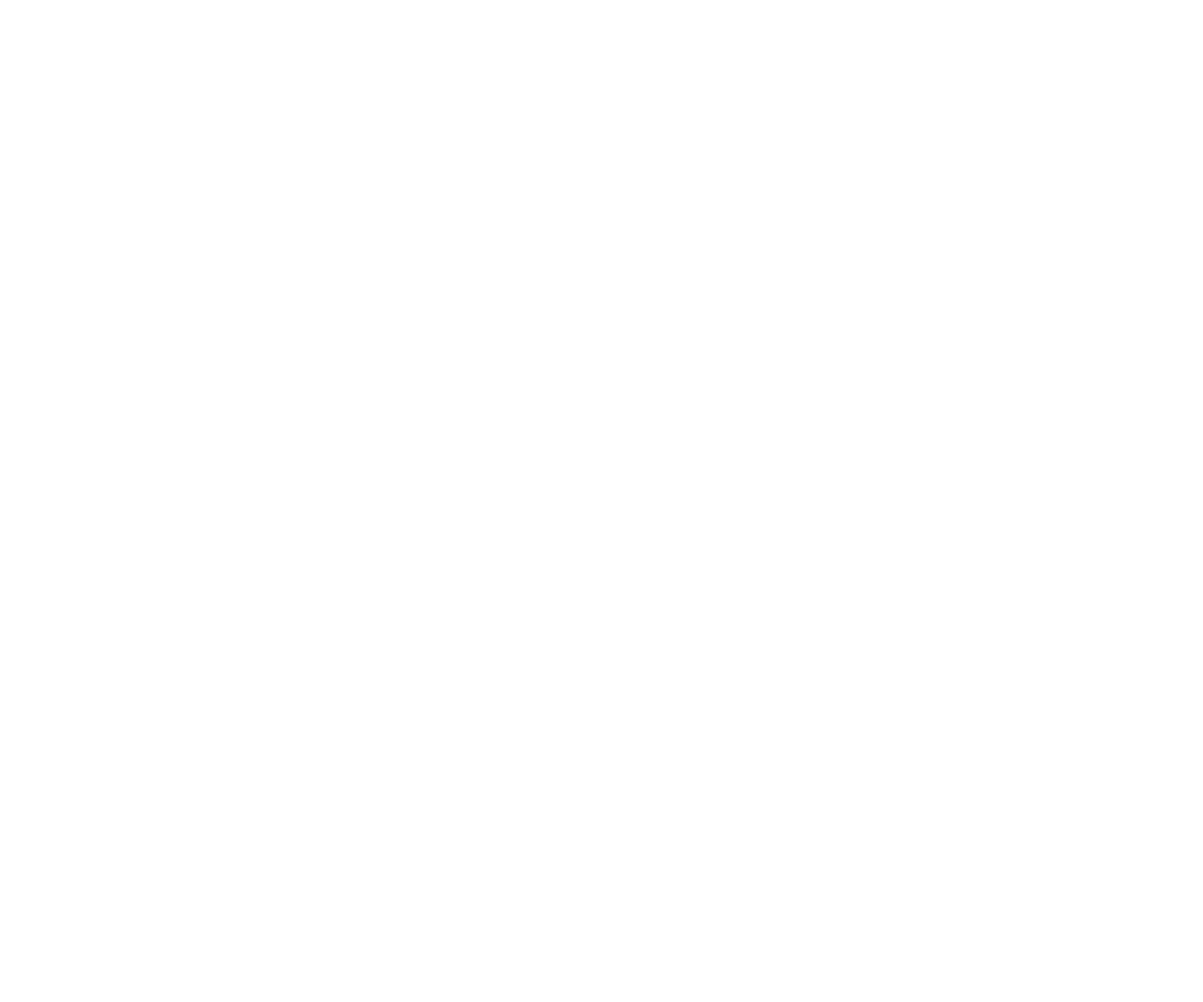
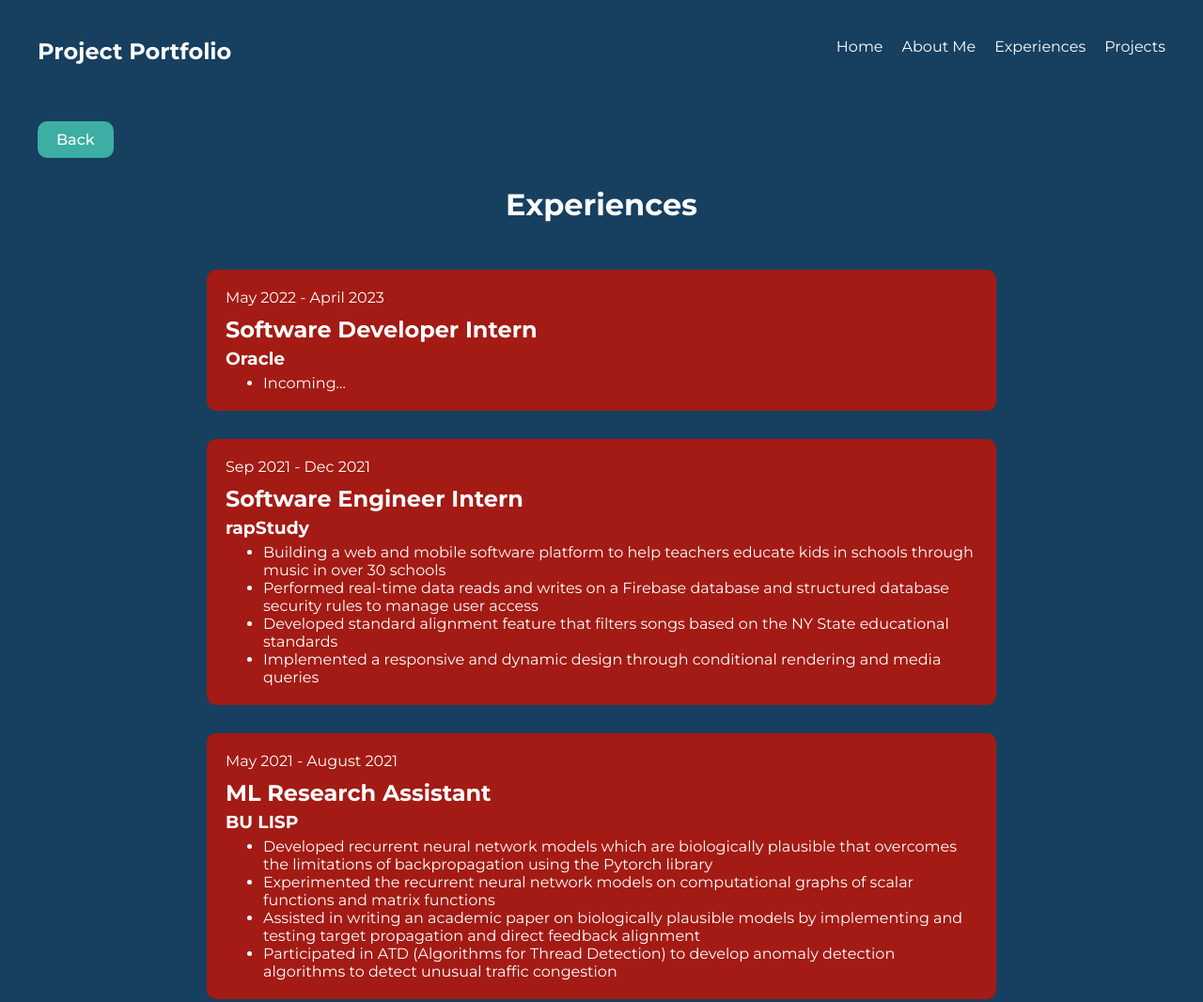
Before and after one commit to jongjin-j/Portfolio, a Gatsby site: page /experiences in a window 1280 px wide. Before the commit this address had no page. Shown: the top 1066 px of the page at 94% size. Before the commit the page ends 800 px from the top, so only its background shows below. Built offline with nearby package versions, Linux system fonts and the light colour scheme; Gatsby itself is replaced by a stand-in of ours.

Commit message:
Added experiences to portfolio

```diff
--- a/src/components/Navbar.js
+++ b/src/components/Navbar.js
@@ -22,6 +22,7 @@
             <div className="links">
                 <Link to="/">Home</Link>
                 <Link to="/about">About Me</Link>
+                <Link to="/experiences">Experiences</Link>
                 <Link to="/projects">Projects</Link>
             </div>
         </nav>
--- /dev/null
+++ b/src/pages/experiences.js
@@ -0,0 +1,56 @@
+import { Link } from 'gatsby'
+import React from 'react'
+import Layout from '../components/Layout'
+import * as styles from '../styles/experiences.module.css'
+
+
+export default function about() {
+    return (
+        <Layout>
+            <Link className={styles.button} to="/">Back</Link>
+            <div className={styles.container}>
+                <h2>Experiences</h2>
+                <div className={styles.experiences}>
+                    <Link to="https://www.oracle.com/index.html">
+                        <div className={styles.item}>
+                            <plaintext>May 2022 - April 2023</plaintext>
+                            <h3 className={styles.jobtitle}>Software Developer Intern</h3>
+                            <h3>Oracle</h3>
+                            <ul className={styles.list}>
+                                <li>Incoming...</li>
+                            </ul>
+                        </div>
+                    </Link>
+
+                    <Link to="https://rapstudy.com/">
+                        <div className={styles.item}>
+                            <plaintext>Sep 2021 - Dec 2021</plaintext>
+                            <h3 className={styles.jobtitle}>Software Engineer Intern</h3>
+                            <h3>rapStudy</h3>
+                            <ul className={styles.list}>
+                                <li>Building a web and mobile software platform to help teachers educate kids in schools through music in over 30 schools</li>
+                                <li>Performed real-time data reads and writes on a Firebase database and structured database security rules to manage user access</li>
+                                <li>Developed standard alignment feature that filters songs based on the NY State educational standards</li>
+                                <li>Implemented a responsive and dynamic design through conditional rendering and media queries</li>
+                            </ul>
+                        </div>
+                    </Link>
+
+                    <Link to="http://cs-people.bu.edu/spchin/">
+                        <div className={styles.item}>
+                            <plaintext>May 2021 - August 2021</plaintext>
+                            <h3 className={styles.jobtitle}>ML Research Assistant</h3>
+                            <h3>BU LISP</h3>
+                            <ul className={styles.list}>
+                                <li>Developed recurrent neural network models which are biologically plausible that overcomes the limitations of backpropagation using the Pytorch library</li>
+                                <li>Experimented the recurrent neural network models on computational graphs of scalar functions and matrix functions</li>
+                                <li>Assisted in writing an academic paper on biologically plausible models by implementing and testing target propagation and direct feedback alignment</li>
+                                <li>Participated in ATD (Algorithms for Thread Detection) to develop anomaly detection algorithms to detect unusual traffic congestion</li>
+                            </ul>
+                        </div>
+                    </Link>
+                </div>
+            </div>
+        </Layout>
+    )
+}
--- a/src/pages/index.js
+++ b/src/pages/index.js
@@ -15,6 +15,7 @@
           <p>📍 Toronto &amp; Boston</p>
           <div className={styles.buttonContainer}>
             <a className = {styles.button} target="_blank" rel="noopener noreferrer" href={resume}>Resume</a>
+            <Link className={styles.button} to="/experiences">Experiences</Link>
             <Link className={styles.button} to="/projects">Projects</Link>
           </div>
         </div>
--- /dev/null
+++ b/src/styles/experiences.module.css
@@ -0,0 +1,74 @@
+.container {
+    text-align: center;
+    margin-bottom: 62px;
+}
+
+.container h2 {
+    font-size: 2em;
+    margin-top: 30px;
+    margin-bottom: 50px;
+}
+
+.experiences {
+    text-align: left;
+    margin: 0 auto;
+    width: 70%;
+}
+
+.item {
+    background: #A31B14;
+    margin-bottom: 30px;
+    padding: 20px;
+    border-radius: 10px;
+    color: black;
+}
+
+.item:hover {
+    background: rgba(163, 27, 20, 0.5);
+}
+
+.item plaintext {
+    margin-bottom: 10px;
+}
+
+.list {
+    margin-top: 5px;
+    margin-left: 40px;
+}
+
+.jobtitle {
+    font-size: x-large;
+    margin-bottom: 5px;
+}
+
+.button {
+    display: inline-block;
+    background: #3CAEA3;
+    padding: 10px 20px;
+    border-radius: 10px;
+    margin-top: 20px;
+    margin-right: 12px;
+    font-weight: 500;
+}
+
+.button:hover {
+    background: white;
+    color: #3CAEA3;
+}
+
+@media only screen and (max-width: 1000px) {
+    .button {
+        margin-top: 0;
+        margin-left: 20px;
+    }
+    .container h2 {
+        font-size: 2em;
+        margin-top: 30px;
+        margin-bottom: 30px;
+    }
+    .container p{
+        text-align: left;
+        margin-top: 20px;
+        margin-right: 20px;
+    }
+}
```
